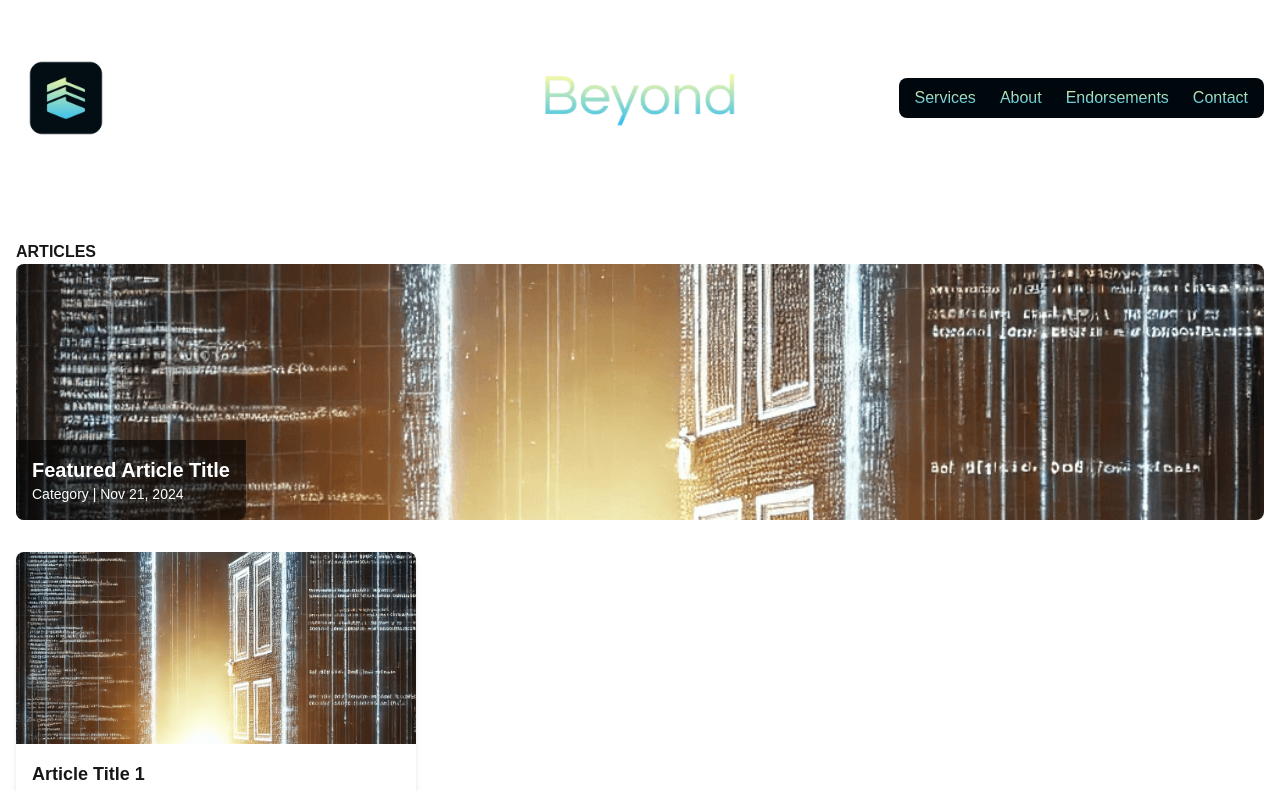
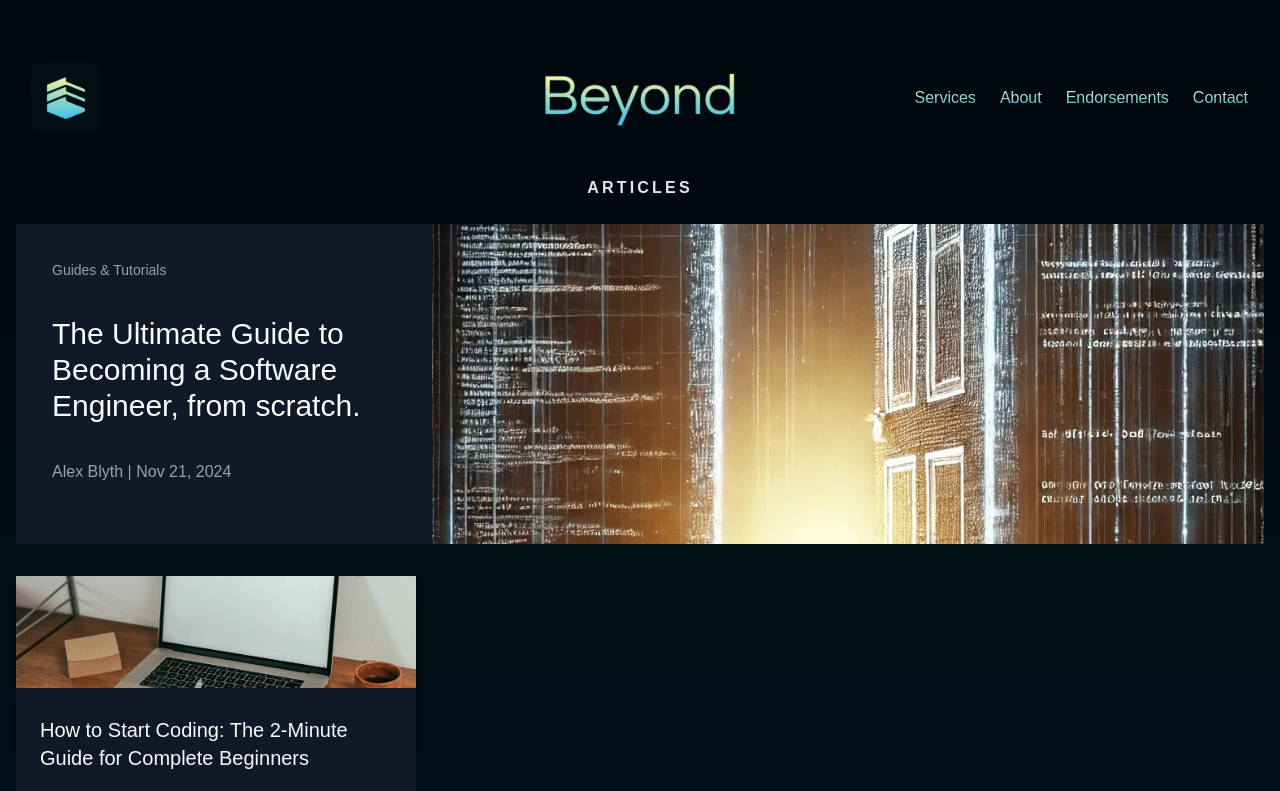
Before and after one commit to blyal/beyond-retail, a Next.js app: page /articles in a window 1280 px wide. Shown: the top 791 px of the page. Built offline with nearby package versions, Linux system fonts and the light colour scheme.

Commit message:
feat: implement main article hub design

```diff
--- a/src/app/articles/page.tsx
+++ b/src/app/articles/page.tsx
@@ -1,58 +1,102 @@
-import Image from "next/image";
+// import Image from "next/image";
 import Link from "next/link";
 
 export default function ArticlesHub() {
   return (
-    <div className="container mx-auto px-4 pt-60">
-      <div>
+    <div className="bg-gradient-to-b from-[#00070D] to-[#00111A] min-h-screen pt-32 text-gray-50">
+      <div className="container mx-auto px-[5%] md:px-4 py-12">
+        <div className="mb-6">
           {/* TODO: use a more edgey font */}
-        <h2 className="uppercase font-bold">Articles</h2>
+          <h2 className="uppercase md:text-center font-bold tracking-[0.2em] text-gray-200">
+            Articles
+          </h2>
           {/* (when have more, change to 'Latest Articles') */}
         </div>
+
         {/* Featured Article */}
-      <div className="mb-8">
+        <div className="md:bg-gray-900 mb-8 flex md:block">
+          <div className="md:hidden pr-4 text-xl opacity-75">1</div>
           <Link
             href="/articles/the-ultimate-guide-to-becoming-a-software-engineer-from-scratch"
             passHref
           >
-          <div className="relative cursor-pointer">
-            <Image
+            <div className="cursor-pointer flex flex-col md:flex-col-reverse md:grid md:grid-cols-3">
+              <div className="col-span-1 md:p-9 flex flex-col gap-3 md:gap-9">
+                <p className="text-sm opacity-60 hidden md:block">
+                  Guides & Tutorials
+                </p>
+                <h2 className="text-lg md:text-3xl">
+                  The Ultimate Guide to Becoming a Software Engineer, from
+                  scratch.
+                </h2>
+                <p className="opacity-60 text-xs md:text-base">
+                  Alex Blyth | Nov 21, 2024
+                </p>
+              </div>
+              {/* <Image
                 src="/code-doorway.png"
                 alt="Featured Article"
-              width={800}
-              height={400}
-              className="w-full h-64 object-cover rounded-lg"
+                width={1000}
+                height={600}
+                className="w-full h-80 object-cover col-span-2 "
+              /> */}
+              <div className="w-full h-32 md:h-80 col-span-2 mt-3 md:m-0">
+                <picture>
+                  <source srcSet="/code-doorway.webp" type="image/webp" />
+                  <img
+                    src="/code-doorway.png"
+                    alt="Featured Article Image"
+                    className=" mx-auto w-full h-full object-cover rounded-md md:rounded-none"
                   />
-            <div className="absolute bottom-0 left-0 bg-black bg-opacity-60 text-white p-4 rounded-b-lg">
-              <h2 className="text-xl font-bold">Featured Article Title</h2>
-              <p className="text-sm">Category | Nov 21, 2024</p>
+                </picture>{" "}
               </div>
             </div>
           </Link>
         </div>
+        {/* <hr className="md:hidden border-gray-50 opacity-20 w-[95%] mx-auto" /> */}
 
         {/* Cards */}
         <div className="grid grid-cols-1 sm:grid-cols-2 md:grid-cols-3 gap-6">
+          <div className="flex md:block md:bg-gray-900 ">
+            <div className="md:hidden pr-4 text-xl opacity-75">2</div>
             <Link
               href="/articles/the-ultimate-guide-to-becoming-a-software-engineer-from-scratch"
               passHref
             >
-          <div className="bg-white rounded-lg shadow-md overflow-hidden cursor-pointer">
-            <Image
+              <div className="shadow-md overflow-hidden cursor-pointer">
+                {/* <Image
                 src="/code-doorway.png"
                 alt="Article 1"
                 width={400}
                 height={200}
                 className="w-full h-48 object-cover"
+              /> */}
+                <div className="w-full h-28 hidden md:block">
+                  <picture>
+                    <source
+                      srcSet="/screen-with-coffee.webp"
+                      type="image/webp"
                     />
-            <div className="p-4">
-              <h3 className="text-lg font-bold mb-2">Article Title 1</h3>
-              <p className="text-sm text-gray-500 mb-2">
-                Category | Nov 20, 2024
+                    <img
+                      src="/screen-with-coffee.jpg"
+                      alt="Article Image"
+                      className="w-full h-full object-cover"
+                    />
+                  </picture>
+                </div>
+                <div className="md:px-6 md:py-7 flex flex-col gap-2 md:gap-4">
+                  <h3 className=" text-lg md:text-xl">
+                    How to Start Coding: The 2-Minute Guide for Complete
+                    Beginners
+                  </h3>
+                  <p className="text-xs md:text-sm text-gray-500 mb-2">
+                    Dec 1, 2024
                   </p>
                 </div>
               </div>
-        </Link>
+            </Link>{" "}
+          </div>
+        </div>
       </div>
     </div>
   );
```
Lines whose indentation alone changed are shown as unchanged.
